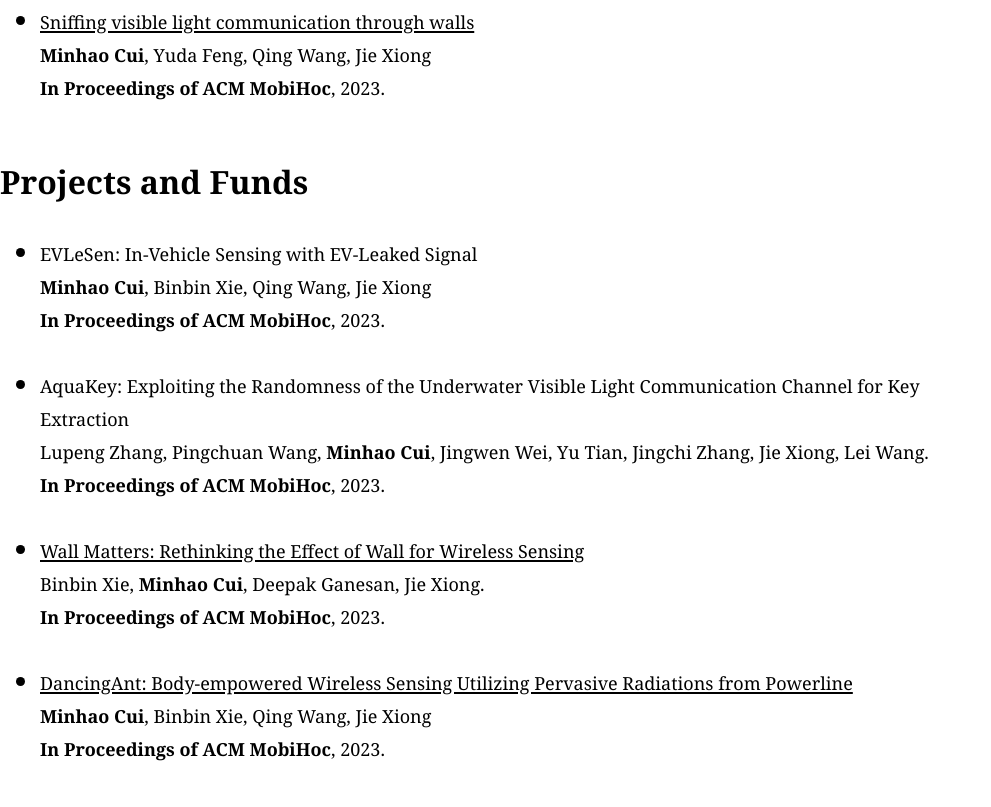
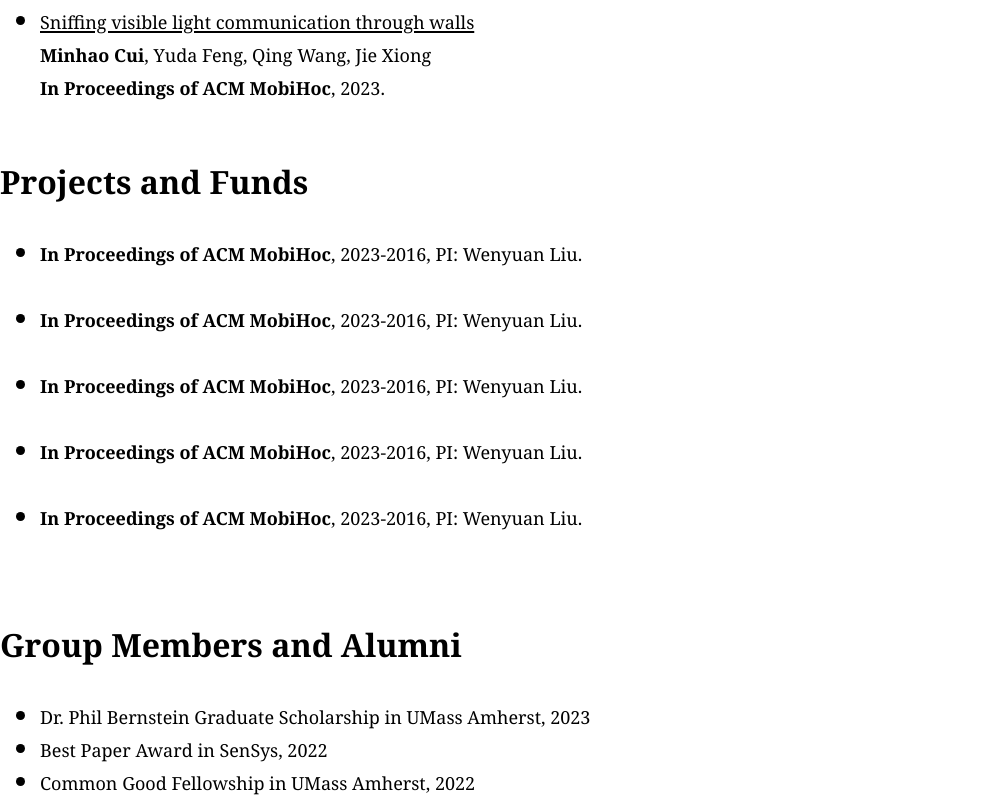
Before and after one commit to ysuaiot/ysuaiot.github.io, a plain HTML site: page index.html in a window 1280 px wide. Shown: the part 1993-2800 px from the top of the page, without its empty margins (0-991 px from the left). Drawn offline with Linux system fonts and the light colour scheme.

Commit message:
Update index.html

```diff
--- a/index.html
+++ b/index.html
@@ -12,7 +12,7 @@
 		<div class="container" style="width:1300px;">
 		  <header class="header">
 			<h1 class="logo">
-				<font size="5">燕山大学ysuAIoT团队</font><br>
+				<font size="5">燕山大学智能物联系统ysuAIoT团队</font><br>
 				<font size="3">ysuAIoT Group @ Yanshan University</font>
 			</h1>
 		  </header>
@@ -108,45 +108,11 @@
 			<section class="publication">
 					<h1><font size="6"><strong>Projects and Funds</strong></font></h1>
 					<ul>
-							<li><font size="4"> EVLeSen: In-Vehicle Sensing with EV-Leaked Signal</font><br>
-								<font size="4"><strong>Minhao Cui</strong>, Binbin Xie, Qing Wang, Jie Xiong </font><br>
-								<font size="4"><strong>In Proceedings of ACM MobiHoc</strong>, 2023.</font><br></li>
-							<br>
-							<li><font size="4"> AquaKey: Exploiting the Randomness of the Underwater Visible Light Communication Channel for Key Extraction</font><br>
-								<font size="4">Lupeng Zhang, Pingchuan Wang, <strong>Minhao Cui</strong>, Jingwen Wei, Yu Tian, Jingchi Zhang, Jie Xiong, Lei Wang. </font><br>
-								<font size="4"><strong>In Proceedings of ACM MobiHoc</strong>, 2023.</font><br></li>
-							<br>
-							<li><a href="https://dl.acm.org/doi/10.1145/3631417" style="color: black;"><font size="4"> Wall Matters: Rethinking the Effect of Wall for Wireless Sensing</font></a><br>
-							<font size="4">Binbin Xie, <strong>Minhao Cui</strong>, Deepak Ganesan, Jie Xiong. </font><br>
-							<font size="4"><strong>In Proceedings of ACM MobiHoc</strong>, 2023.</font><br></li>
-							<br>
-							<li><a href="https://dl.acm.org/doi/10.1145/3570361.3613272" style="color: black;"><font size="4"> DancingAnt: Body-empowered Wireless Sensing Utilizing Pervasive Radiations from Powerline</font></a><br>
-							<font size="4"><strong>Minhao Cui</strong>, Binbin Xie, Qing Wang, Jie Xiong </font><br>
-							<font size="4"><strong>In Proceedings of ACM MobiHoc</strong>, 2023.</font><br></li>
-							<br>
-							<li><a href="https://dl.acm.org/doi/10.1145/3565287.3610262" style="color: black;"><font size="4"> LeakageScatter: Backscattering LiFi-leaked RF Signals </font></a><br>
-							<font size="3"> Muhammad Sarmad Mir<sup>*</sup>, <strong>Minhao Cui</strong><sup>*</sup>, Borja Genoves Guzman, Qing Wang, Jie Xiong, Domenico Giustiniano</font><br>
-							<font size="4"><strong>In Proceedings of ACM MobiHoc</strong>, 2023.</font><br></li>
-							<br>
-							<li><a href="https://dl.acm.org/doi/abs/10.1145/3581791.3596847" style="color: black;"><font size="4"> Boosting the Long Range Sensing Potential of LoRa</font></a><br>
-							<font size="4">Binbin Xie, <strong>Minhao Cui</strong>, Deepak Ganesan, Xiangru Chen, Jie Xiong </font><br>
-							<font size="4"><strong>In Proceedings of ACM MobiHoc</strong>, 2023.</font><br></li>
-							<br>
-							<li><a href="https://dl.acm.org/doi/10.1145/3560905.3568526" style="color: black;"><font size="4"> Bracelet+: Harvesting the Leaked RF Energy in VLC with Wearable Bracelet Antenna</font></a><br>
-							<font size="4"><strong>Minhao Cui</strong>, Qing Wang, Jie Xiong </font><br>
-							<font size="4"><strong>In Proceedings of ACM MobiHoc</strong>, 2023.</font><br></li>
-							<br>
-							<li><a href="https://dl.acm.org/doi/abs/10.1145/3447993.3483271" style="color: black;"><font size="4"> RadioInLight: Doubling the Data Rate of VLC Systems</font></a><br>
-							<font size="4"><strong>Minhao Cui</strong>, Qing Wang, Jie Xiong </font><br>
-							<font size="4"><strong>In Proceedings of ACM MobiHoc</strong>, 2023.</font><br></li>
-							<br>
-							<li><a href="https://dl.acm.org/doi/abs/10.1145/3384419.3430728" style="color: black;"><font size="4"> Breaking the limitations of visible light communication through its side channel</font></a> <br>
-							<font size="4"><strong>Minhao Cui</strong>, Qing Wang, Jie Xiong </font><br>
-							<font size="4"><strong>In Proceedings of ACM MobiHoc</strong>, 2023.</font><br></li>
-							<br>
-							<li><a href="https://dl.acm.org/doi/pdf/10.1145/3372224.3419187" style="color: black;"><font size="4"> Sniffing visible light communication through walls</font></a> <br>
-							<font size="4"><strong>Minhao Cui</strong>, Yuda Feng, Qing Wang, Jie Xiong </font><br>
-							<font size="4"><strong>In Proceedings of ACM MobiHoc</strong>, 2023.</font></li>
+							<li><font size="4"><strong>In Proceedings of ACM MobiHoc</strong>, 2023-2016, PI: Wenyuan Liu.</font><br></li><br>
+							<li><font size="4"><strong>In Proceedings of ACM MobiHoc</strong>, 2023-2016, PI: Wenyuan Liu.</font><br></li><br>
+							<li><font size="4"><strong>In Proceedings of ACM MobiHoc</strong>, 2023-2016, PI: Wenyuan Liu.</font><br></li><br>
+							<li><font size="4"><strong>In Proceedings of ACM MobiHoc</strong>, 2023-2016, PI: Wenyuan Liu.</font><br></li><br>
+							<li><font size="4"><strong>In Proceedings of ACM MobiHoc</strong>, 2023-2016, PI: Wenyuan Liu.</font><br></li><br>
 					</ul>
 			</section>
 		</div>
```
